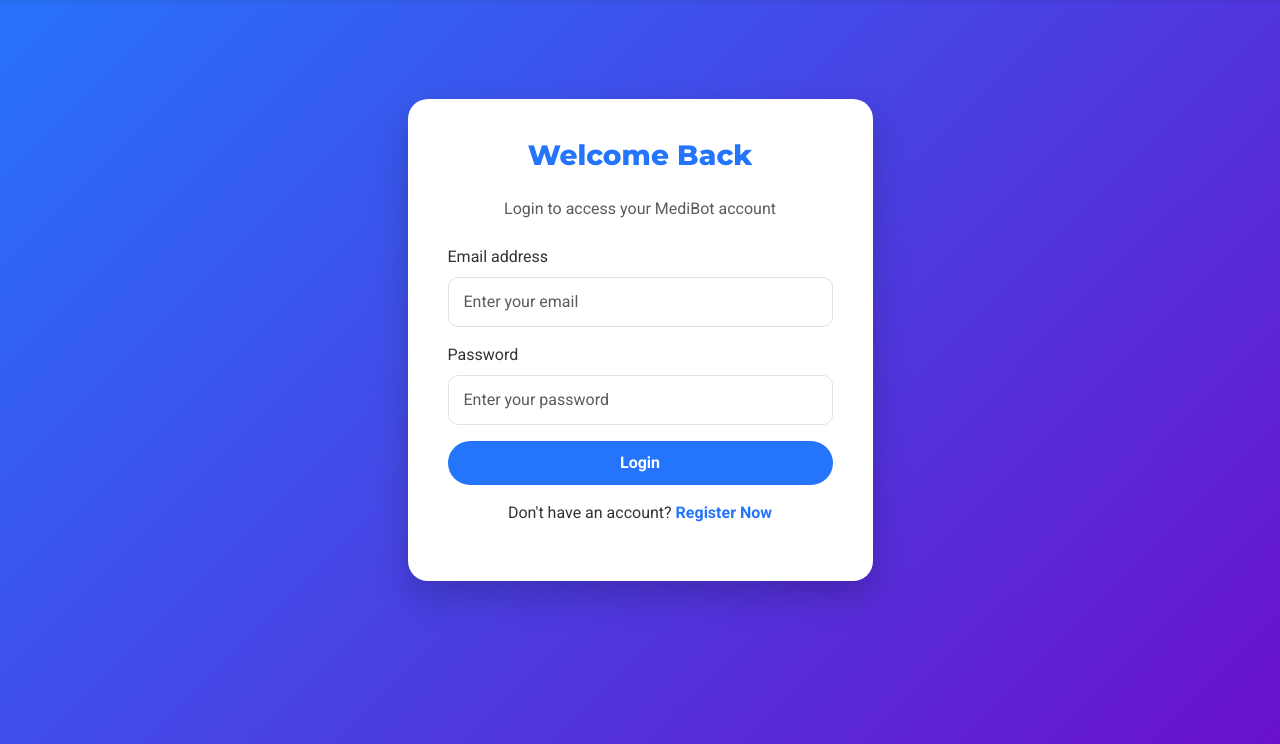
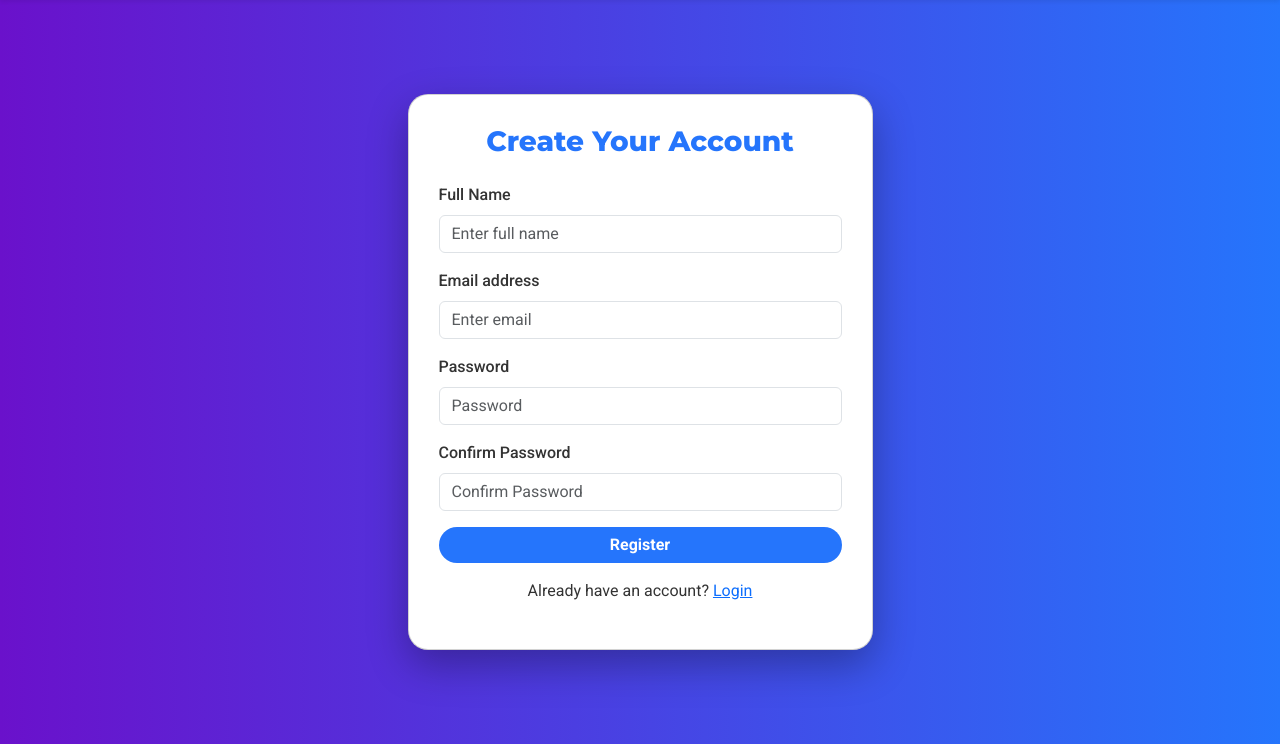
Before and after one commit to SalvaSoumya/MDEIBOT--A-MEDICAL-CHAT-ASSISTANT, a website: page frontendcloud/login.html in a window 1280 px wide. Shown: the part 56-800 px from the top of the page. Drawn offline with nearby package versions, Linux system fonts and the light colour scheme.

Commit message:
Update login.html

```diff
--- a/frontendcloud/login.html
+++ b/frontendcloud/login.html
@@ -3,98 +3,113 @@
 <head>
   <meta charset="UTF-8">
   <meta name="viewport" content="width=device-width, initial-scale=1.0">
-  <title>Login - MediBot</title>
+  <title>Register - MediBot</title>
   <link href="https://fonts.googleapis.com/css2?family=Roboto:wght@400;500;700&family=Montserrat:wght@600;800&display=swap" rel="stylesheet">
   <link href="https://cdn.jsdelivr.net/npm/bootstrap@5.3.2/dist/css/bootstrap.min.css" rel="stylesheet">
   <style>
     body {
       font-family: 'Roboto', sans-serif;
+      background: linear-gradient(to right, #6a11cb, #2575fc);
       min-height: 100vh;
-      background: linear-gradient(135deg, #2575fc, #6a11cb);
-      color: #333;
+      display: flex;
+      flex-direction: column;
     }
-    .navbar { background: rgba(255,255,255,0.9) !important; }
+    .navbar { background: rgba(255, 255, 255, 0.9) !important; }
     .navbar-brand { font-family: 'Montserrat', sans-serif; font-weight: 800; color: #2575fc !important; }
     .nav-link { font-weight: 500; color: #555 !important; }
     .nav-link:hover { color: #2575fc !important; }
-    .login-card {
+    .card {
       border-radius: 20px;
-      padding: 40px;
-      background: #fff;
-      box-shadow: 0 15px 35px rgba(0,0,0,0.2);
+      padding: 30px;
+      box-shadow: 0 15px 40px rgba(0,0,0,0.3);
+      background: #ffffff;
+      color: #333;
     }
-    .login-card h3 {
+    .btn-primary {
+      border-radius: 50px;
+      font-weight: 600;
+      background: #2575fc;
+      border: none;
+    }
+    .btn-primary:hover {
+      background: #6a11cb;
+    }
+    .form-label { font-weight: 500; }
+    h3 {
       font-family: 'Montserrat', sans-serif;
       font-weight: 700;
       color: #2575fc;
     }
-    .form-control {
-      border-radius: 10px;
-      padding: 12px 15px;
-    }
-    .btn-primary {
-      border-radius: 50px;
-      font-weight: 600;
-      padding: 10px 0;
-      background: #2575fc;
-      border: none;
-      transition: all 0.3s ease;
-    }
-    .btn-primary:hover { background: #1a5ed8; }
-    p.text-center a { color: #2575fc; font-weight: 600; text-decoration: none; }
-    p.text-center a:hover { text-decoration: underline; }
   </style>
 </head>
 <body>
 
 <!-- Navbar -->
-<nav class="navbar navbar-expand-lg shadow-sm">
+<nav class="navbar navbar-expand-lg navbar-light shadow-sm">
   <div class="container">
     <a class="navbar-brand" href="index.html">MediBot</a>
     <div class="collapse navbar-collapse">
       <ul class="navbar-nav ms-auto">
         <li class="nav-item"><a class="nav-link" href="index.html">Home</a></li>
-        <li class="nav-item"><a class="nav-link" href="register.html">Register</a></li>
+        <li class="nav-item"><a class="nav-link" href="login.html">Login</a></li>
       </ul>
     </div>
   </div>
 </nav>
 
-<!-- Login Form -->
-<div class="container d-flex justify-content-center align-items-center" style="min-height:85vh;">
-  <div class="login-card col-md-5">
-    <h3 class="text-center mb-4">Welcome Back</h3>
-    <p class="text-center text-muted mb-4">Login to access your MediBot account</p>
-    <form id="loginForm">
+<!-- Register Card -->
+<div class="container d-flex justify-content-center align-items-center flex-grow-1">
+  <div class="card col-md-5">
+    <h3 class="text-center mb-4">Create Your Account</h3>
+    <form id="registerForm">
+      <div class="mb-3">
+        <label for="name" class="form-label">Full Name</label>
+        <input type="text" class="form-control" id="name" placeholder="Enter full name" required>
+      </div>
       <div class="mb-3">
         <label for="email" class="form-label">Email address</label>
-        <input type="email" class="form-control" id="email" placeholder="Enter your email" required>
+        <input type="email" class="form-control" id="email" placeholder="Enter email" required>
       </div>
       <div class="mb-3">
         <label for="password" class="form-label">Password</label>
-        <input type="password" class="form-control" id="password" placeholder="Enter your password" required>
+        <input type="password" class="form-control" id="password" placeholder="Password" required>
       </div>
-      <button type="submit" class="btn btn-primary w-100 mb-3">Login</button>
-      <p class="text-center">Don't have an account? <a href="register.html">Register Now</a></p>
+      <div class="mb-3">
+        <label for="confirmPassword" class="form-label">Confirm Password</label>
+        <input type="password" class="form-control" id="confirmPassword" placeholder="Confirm Password" required>
+      </div>
+      <button type="submit" class="btn btn-primary w-100">Register</button>
+      <p class="text-center mt-3">Already have an account? <a href="login.html">Login</a></p>
     </form>
   </div>
 </div>
 
-<!-- Bootstrap & Axios -->
+<!-- Scripts -->
 <script src="https://cdn.jsdelivr.net/npm/bootstrap@5.3.2/dist/js/bootstrap.bundle.min.js"></script>
 <script src="https://cdn.jsdelivr.net/npm/axios/dist/axios.min.js"></script>
 <script>
-document.getElementById('loginForm').addEventListener('submit', async (e)=>{
+// API Configuration - UPDATED FOR PRODUCTION
+const API_BASE_URL = "https://mdeibot.onrender.com";
+
+document.getElementById('registerForm').addEventListener('submit', async (e)=>{
   e.preventDefault();
-  const email = document.getElementById('email').value;
+  const name = document.getElementById('name').value.trim();
+  const email = document.getElementById('email').value.trim();
   const password = document.getElementById('password').value;
+  const confirmPassword = document.getElementById('confirmPassword').value;
+
+  if(password !== confirmPassword){
+    alert('Passwords do not match');
+    return;
+  }
 
   try {
-    const res = await axios.post('http://localhost:5000/api/auth/login', {email, password});
-    alert('Login successful!');
-    window.location.href = "index.html";  // Redirect to home
+    // UPDATED: Using production API URL
+    const res = await axios.post(`${API_BASE_URL}/api/auth/register`, {name, email, password});
+    alert('✅ Registration successful! Redirecting to login...');
+    window.location.href = 'login.html';
   } catch(err){
-    alert('Error: ' + (err.response?.data?.message || err.message));
+    alert('❌ Error: ' + (err.response?.data?.message || err.message));
   }
 });
 </script>
```
